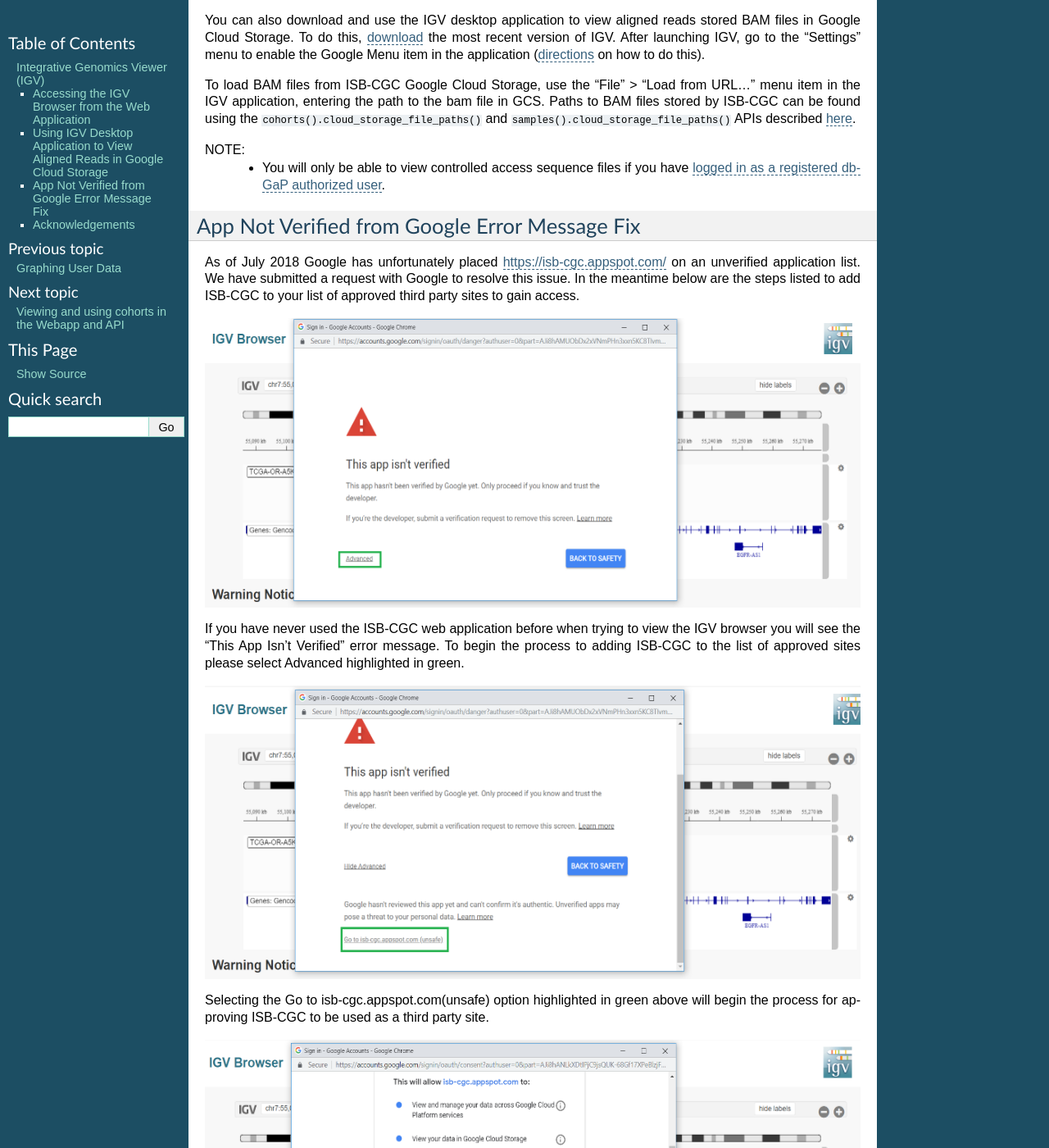
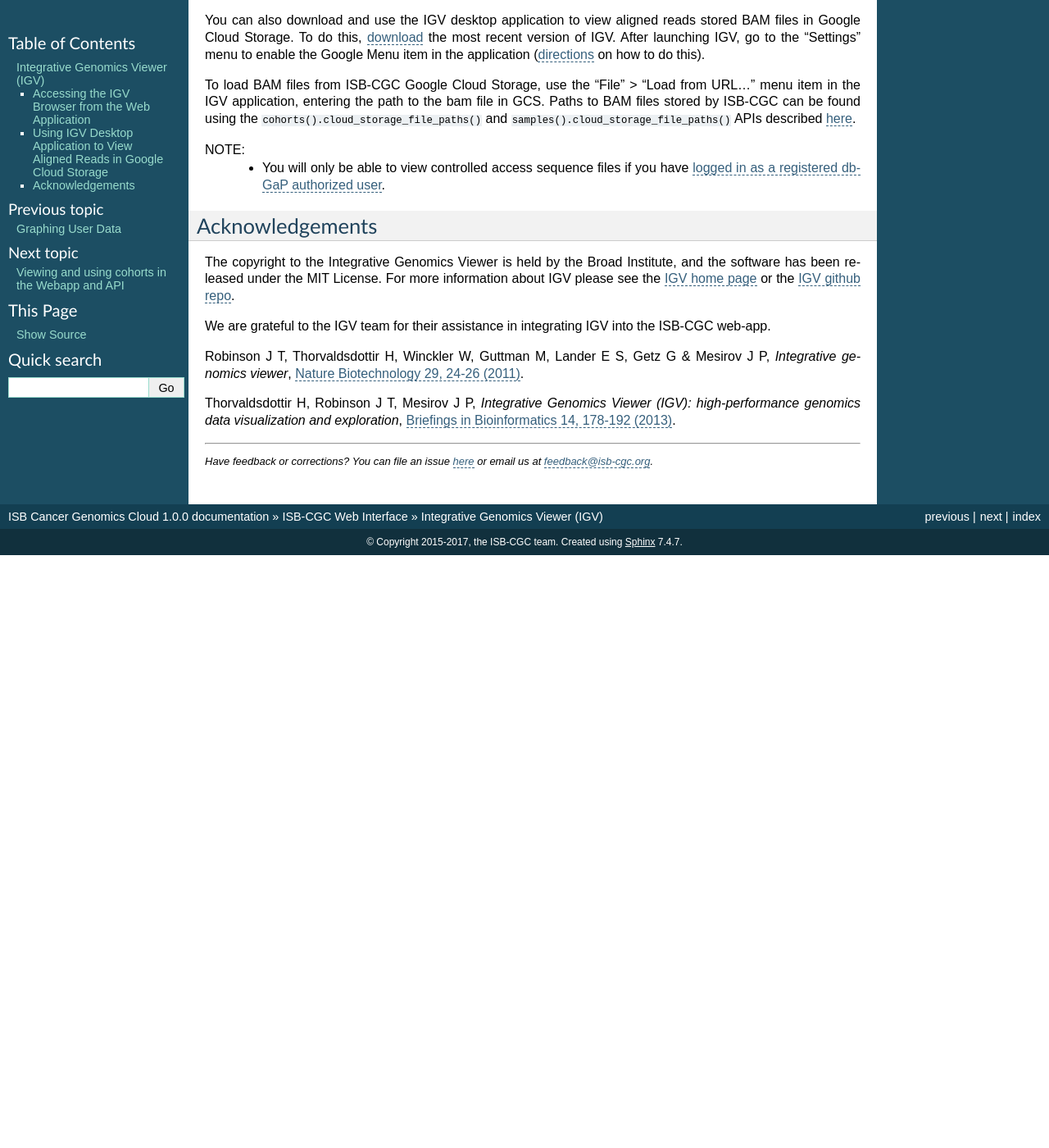
Before and after one commit to isb-cgc/readthedocs, a Sphinx documentation site: the page built from docs/source/sections/webapp/IGV-Browser.rst, in a window 1280 px wide and 1400 px high, scrolled down 1573 px. Shown: the whole window at 82% size. Built offline with Sphinx 7.4.7, drawn with Linux system fonts in a browser that asks for light colours; pages that are not in the unit, such as notebooks, are missing from menus; after the commit the page ends 2250 px from its top, so only the background shows below that; some of the changed text lies outside the part shown.

Commit message:
ticket 2267 fixed

```diff
--- a/docs/source/sections/webapp/IGV-Browser.rst
+++ b/docs/source/sections/webapp/IGV-Browser.rst
@@ -37,32 +37,6 @@
  - You will only be able to view controlled access sequence files if you have `logged in as a registered dbGaP authorized user <Gaining-Access-To-Contolled-Access-Data.html>`_.
 
 
-App Not Verified from Google Error Message Fix
------------------------------------------------
-
-As of July 2018 Google has unfortunately placed https://isb-cgc.appspot.com/ on an unverified application list. We have submitted a request with Google to resolve this issue.  In the meantime below are the steps listed to add ISB-CGC to your list of approved third party sites to gain access.
-
-
-.. image:: AppNotVerified.PNG
-   :scale: 50
-   :align: center
-
-If you have never used the ISB-CGC web application before when trying to view the IGV browser you will see the "This App Isn't Verified" error message. To begin the process to adding ISB-CGC to the list of approved sites please select Advanced highlighted in green.
-
-.. image:: selectedAdvanceOption.PNG
-   :scale: 50
-   :align: center
-
-Selecting the Go to isb-cgc.appspot.com(unsafe) option highlighted in green above will begin the process for approving ISB-CGC to be used as a third party site.
-
-
-.. image:: AllowISB-CGCscreen.PNG
-   :scale: 50
-   :align: center
-
-Please select the Allow button highlighted in green in the image above to trust ISB-CGC web application.
-
-
 Acknowledgements
 ----------------
 
```
